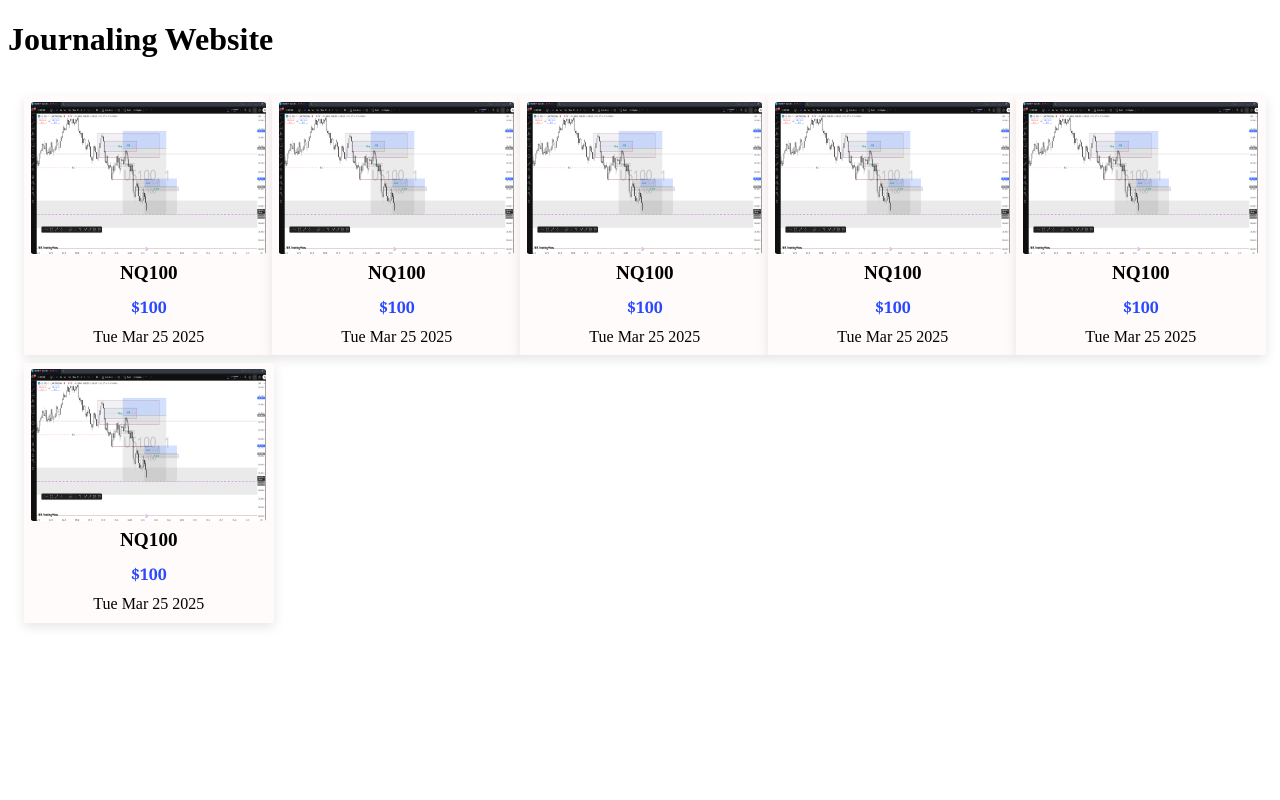
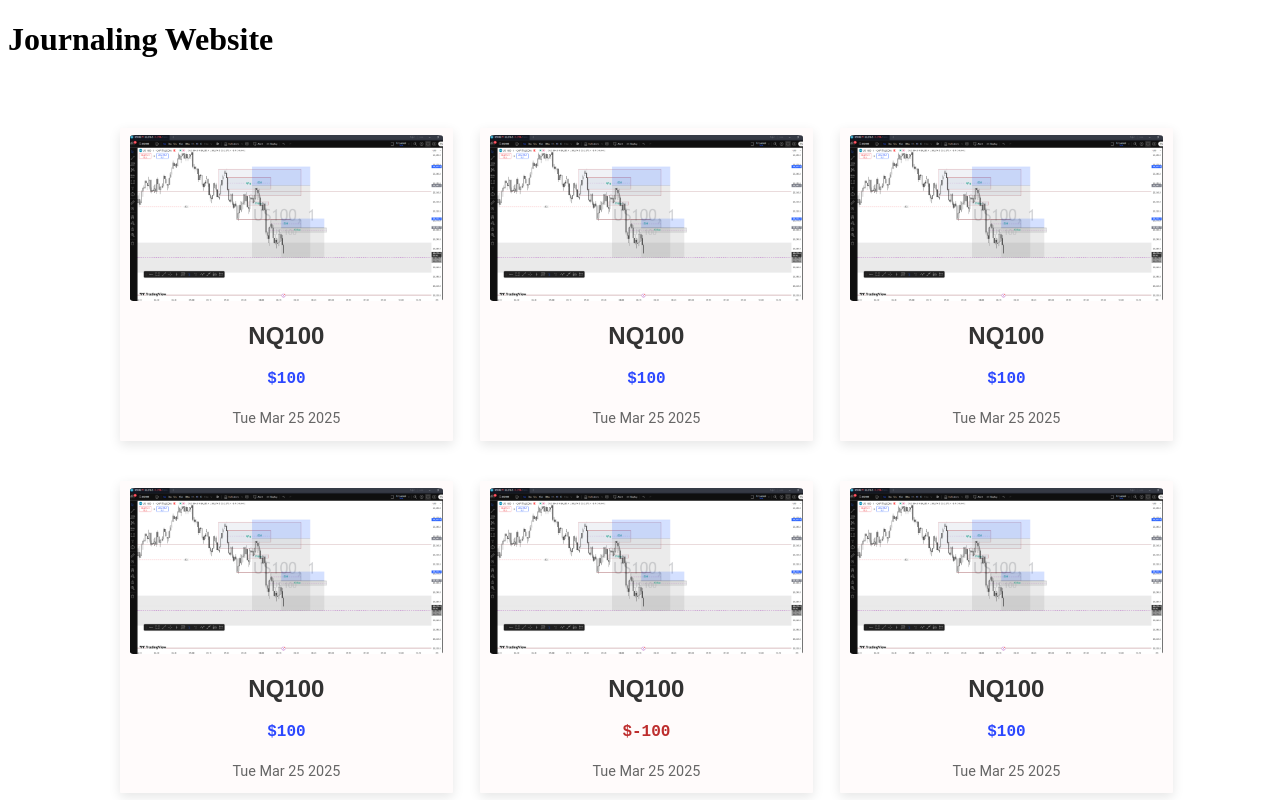
Before and after one commit to Xerof47Vel/Trading-Journaling, a React (Vite) app: page / in a window 1280 px wide. Shown: the top 800 px of the page. Built offline with nearby package versions, Linux system fonts and the light colour scheme.

Commit message:
managed to differentiate the pnl colors to red and blue

```diff
--- a/package.json
+++ b/package.json
@@ -10,6 +10,7 @@
     "preview": "vite preview"
   },
   "dependencies": {
+    "prop-types": "^15.8.1",
     "react": "^19.0.0",
     "react-dom": "^19.0.0"
   },
--- a/src/Body.jsx
+++ b/src/Body.jsx
@@ -7,6 +7,8 @@ function Body(){
         <Card  title="NQ100" date={new Date().toDateString()} profitLoss={100} />
         <Card title="NQ100" date={new Date().toDateString()} profitLoss={100} />
         <Card title="NQ100" date={new Date().toDateString()} profitLoss={100} />
+        <Card title="NQ100" date={new Date().toDateString()} profitLoss={-100} />
+        <Card title="NQ100" date={new Date().toDateString()} profitLoss={100} />
         <Card title="NQ100" date={new Date().toDateString()} profitLoss={100} />
         <Card title="NQ100" date={new Date().toDateString()} profitLoss={100} />
         </div>
--- a/src/Card.jsx
+++ b/src/Card.jsx
@@ -1,16 +1,36 @@
 import image from "./assets/Screenshot 2025-03-06 151914.png";
+import propTypes from "prop-types";
 function Card(props){
     //props take in values from the parent component in this case Body.jsx
     const imageAfter=image;
+    if(props.profitLoss>=0){
+        return(
+
+            <>
+
+            <div className="card" onClick={()=>{console.log("Card Clicked")}}>
+                <img src={imageAfter} alt="after Trade image" className="tradeImage"/>
+                <h2 className="cardTittle">{props.title}</h2>
+
+                <p className="profit">{"$"+props.profitLoss}</p>
+                <p className="dateTime">{props.date}</p>
 
 
-    return(
+
+            </div>
+            </>
+
+        );
+    }
+    else{ return(
+
         <>
 
         <div className="card" onClick={()=>{console.log("Card Clicked")}}>
             <img src={imageAfter} alt="after Trade image" className="tradeImage"/>
             <h2 className="cardTittle">{props.title}</h2>
-            <p className="profitLoss">{"$"+props.profitLoss}</p>
+
+            <p className="loss">{"$"+props.profitLoss}</p>
             <p className="dateTime">{props.date}</p>
 
 
@@ -20,6 +40,15 @@ function Card(props){
 
     );
 
+    }
+
+
+
+}
+Card.propTypes={
+    title:propTypes.string.isRequired,
+    date:propTypes.string.isRequired,
+    profitLoss:propTypes.number.isRequired
 }
 
 export default Card;
--- a/src/index.css
+++ b/src/index.css
@@ -14,17 +14,36 @@ button {
 
 .card-container {
   display: grid;
-  grid-template-columns: repeat(auto-fit, minmax(200px, 1fr)); /* Ensures a minimum card size */
-  gap: 0.5em; /* Reduced space between cards */
-  padding: 1em;
+  grid-template-columns: repeat(auto-fit, minmax(300px, 1fr)); /* Adjusts dynamically */
+  gap: 2.5em; /* Even spacing */
+  padding: 3em 7em;
 }
+@media (max-width: 1200px) {
+  .card-container {
+    grid-template-columns: repeat(auto-fit, minmax(180px, 1fr)); /* Adjusts for medium screens */
+  }
+}
+
+@media (max-width: 768px) {
+  .card-container {
+    grid-template-columns: repeat(auto-fit, minmax(150px, 1fr)); /* Smaller cards on smaller screens */
+  }
+}
+
+@media (max-width: 480px) {
+  .card-container {
+    grid-template-columns: repeat(1, 1fr); /* Single column on very small screens */
+  }
+}
+
+
 .card{
   display: flex;
   flex-direction: column;
   align-items: center;
   justify-content: space-between;
   width: 100%;
-  height: 250px;
+  height: 300px;
   background-color: #fffbfb;
   border-radius: 1px;
   box-shadow: 0 4px 12px rgba(0, 0, 0, 0.1);
@@ -35,9 +54,11 @@ button {
 
 }
 
-.card :hover{
-  background-color: #6064b1;
-  color: #ffffff;
+.card:hover {
+  box-shadow: 0 0 20px rgba(10, 73, 167, 0.7); /* Glowing effect */
+  background-color: #f0f4ff; /* Lighter background on hover */
+  transform: scale(1.02); /* Slight enlargement */
+  transition: box-shadow 0.3s ease, background-color 0.3s ease, transform 0.3s ease; /* Smooth animation */
 }
 .card .tradeImage{
   width:98%;
@@ -46,26 +67,35 @@ button {
   padding:1px;
 
 }
- .card .profitLoss{
+.profit{
   color: rgb(44, 72, 255);
-  font-family:Georgia, 'Times New Roman', Times, serif, monospace;
+  font-family: 'Roboto Mono', monospace;
+  font-weight: bold;
   font-size: 1em;
+  margin-top: 0.5em; /* Reduced space above the profit/loss */
+  margin-bottom: 0.5em; /* Reduced space below the profit/loss */
+}
+
+.loss {
+  color: rgb(189, 45, 45);
+  font-family: 'Roboto Mono', monospace;
   font-weight: bold;
-  align-items: center;
-
-  margin:5px auto;
-
+  font-size: 1em;
+  margin-top: 0.5em; /* Reduced space above the profit/loss */
+  margin-bottom: 0.5em; /* Reduced space below the profit/loss */
 }
-.card .dateTime{
-  margin:5px;
+.card .dateTime {
+  font-family: 'Roboto', sans-serif;
+  font-weight: normal;
+  font-size: 0.9em;
+  color: #666;
+  margin-bottom: 0.5em; /* Reduced space below the date */
 }
 
 .card .cardTittle{
-  font-size: 1.2em;
+  font-family: 'Poppins', sans-serif;
   font-weight: bold;
-  align-items: center;
-  text-align: center;
-  padding: 2px;
-  margin:5px auto;
-
+  font-size: 1.5em;
+  margin-bottom: 0.5em; /* Reduced space below the title */
+  color: #333;
 }
```
Also changed, not shown: 1 other file (tests, documents, lock files or other folders).
